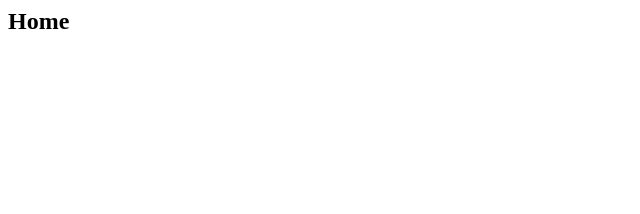
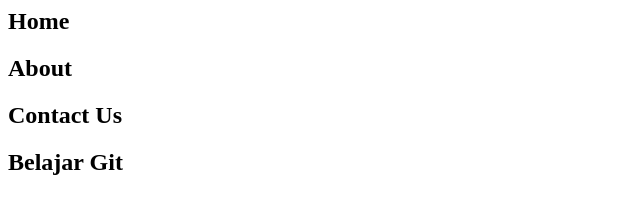
Before and after one commit to maxsjauhari/belajargit, a plain HTML site: page index.html in a window 1280 px wide. Shown: the whole page, without its empty margins (0-640 px from the left). Drawn offline with Linux system fonts and the light colour scheme.

Commit message:
Update index.html

```diff
--- a/index.html
+++ b/index.html
@@ -6,5 +6,8 @@
 	</head>
 	<body>
 		<h2>Home</h2>
+		<h2>About</h2>
+		<h2>Contact Us</h2>
+		<h2>Belajar Git</h2>
 	</body>
 </html>
```
